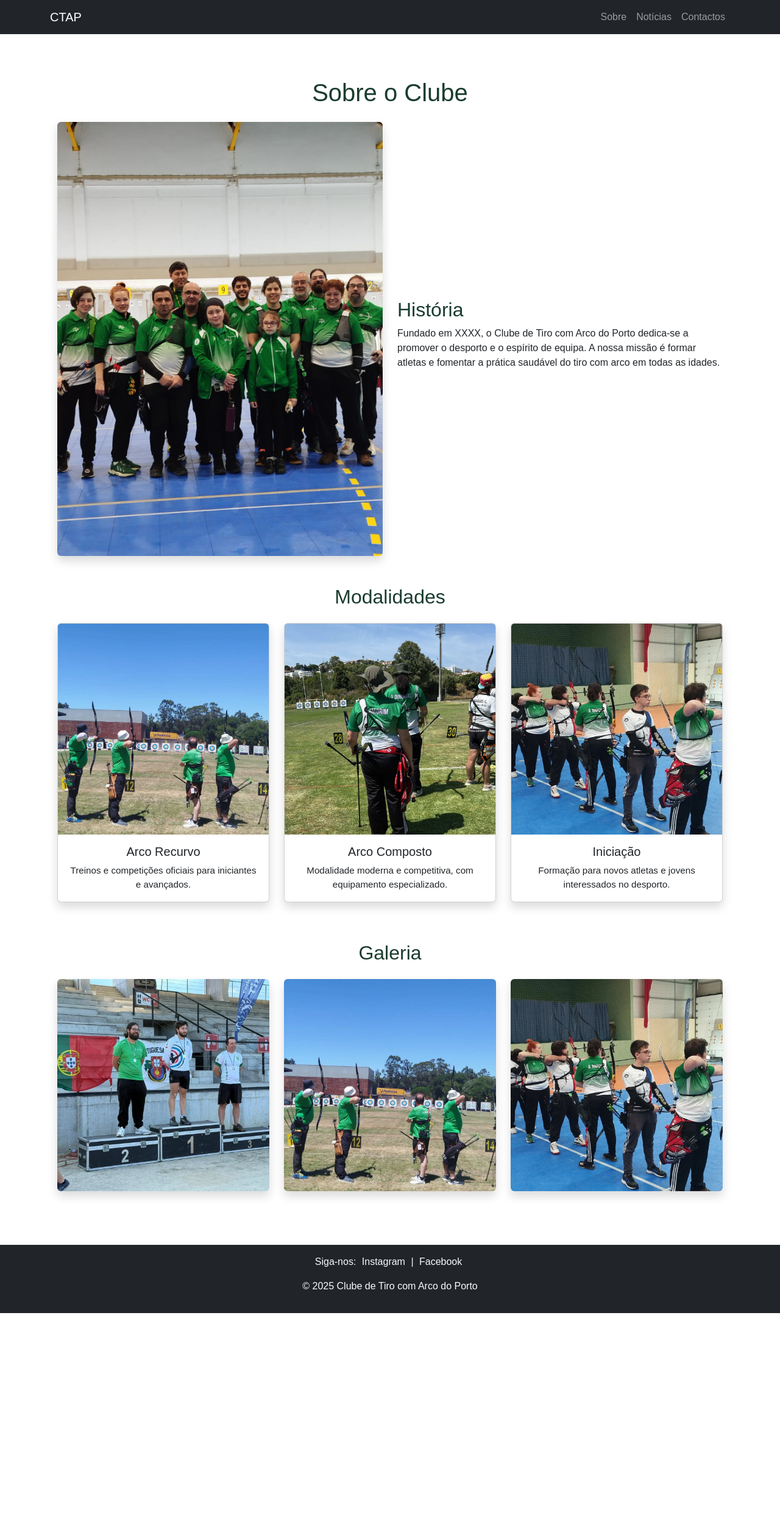
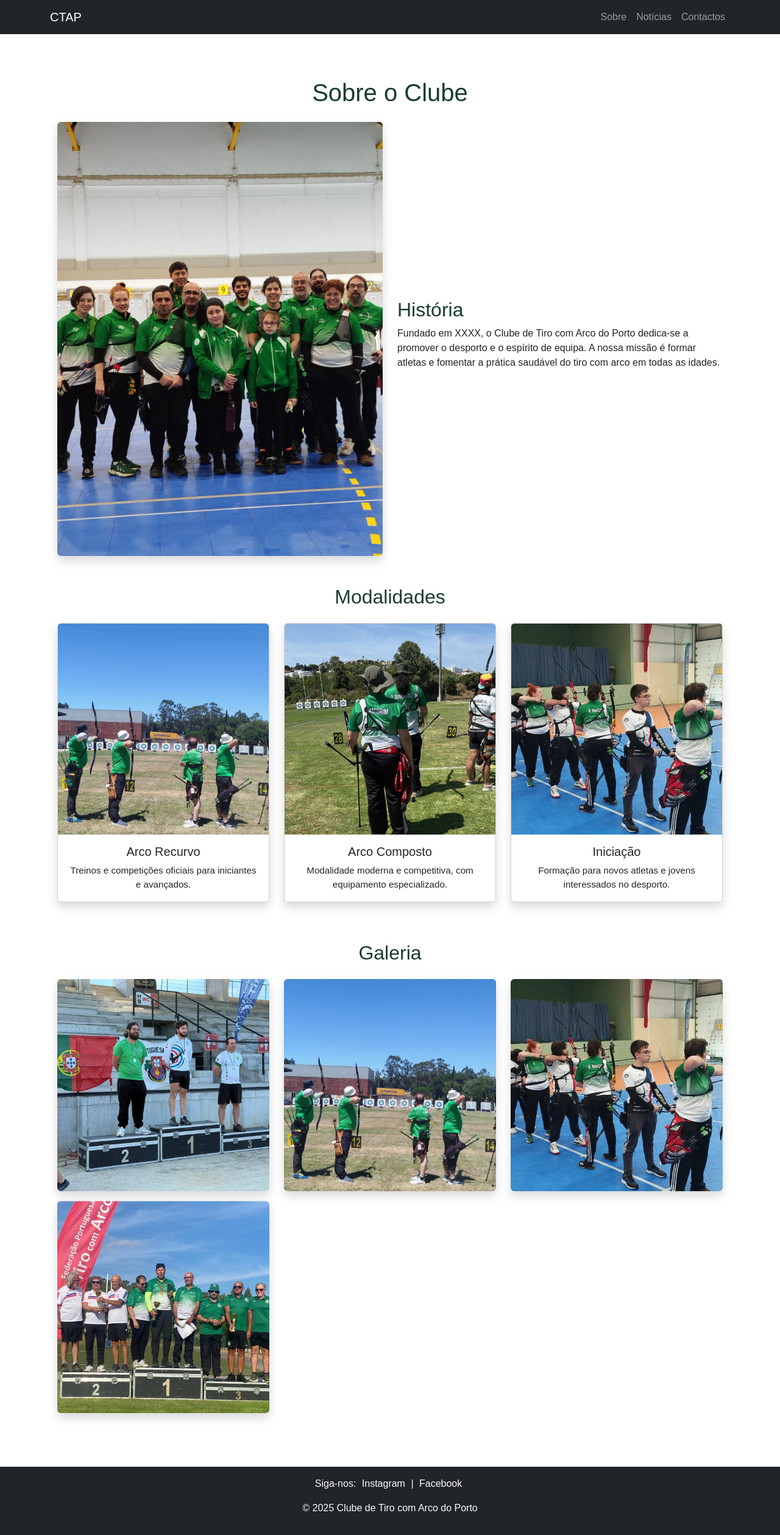
Before and after one commit to CTAP2010/CTAP2010.github.io, a Jekyll site: the page built from about.html, in a window 1280 px wide. Shown: the whole page at 61% size. Built offline with Jekyll 4.4.1, drawn with Linux system fonts in a browser that asks for light colours; before the commit the page ends 2154 px from its top, so only the background shows below that.

Commit message:
galeria dinamica

```diff
--- a/about.html
+++ b/about.html
@@ -52,17 +52,15 @@ title: Sobre
     </div>
   </div>
 
-  <!-- Galeria -->
-  <div class="row mb-5">
-    <h2 class="mb-4 text-center">Galeria</h2>
-    <div class="col-md-4 mb-3">
-      <img src="/assets/img/galeria1.jpg" class="img-fluid rounded shadow" alt="Foto 1">
-    </div>
-    <div class="col-md-4 mb-3">
-      <img src="/assets/img/galeria2.jpg" class="img-fluid rounded shadow" alt="Foto 2">
-    </div>
-    <div class="col-md-4 mb-3">
-      <img src="/assets/img/galeria3.jpg" class="img-fluid rounded shadow" alt="Foto 3">
-    </div>
-  </div>
+  <!-- Galeria Dinâmica -->
+	<div class="row mb-5">
+	  <h2 class="mb-4 text-center">Galeria</h2>
+	  {% assign fotos = site.static_files | where_exp:"file","file.path contains '/assets/img/galeria/'" %}
+	  {% for foto in fotos %}
+		<div class="col-md-4 mb-3">
+		  <img src="{{ foto.path }}" class="img-fluid rounded shadow" alt="Galeria {{ forloop.index }}">
+		</div>
+	  {% endfor %}
+	</div>
+
 </section>
--- a/style.css
+++ b/style.css
@@ -54,3 +54,19 @@ footer a {
 img {
   object-fit: cover;
 }
+
+//contactos
+.contact-buttons a {
+  display: block;
+  margin: 10px auto;
+  width: 70%;
+  background-color: #1A3C2E;
+  color: #FFFFFF;
+  font-weight: 600;
+  border-radius: 5px;
+}
+
+.contact-buttons a:hover {
+  background-color: #D4AF37;
+  color: #FFFFFF;
+}
```
Also changed, not shown: assets/img/galeria/galeria1.jpg (renamed from assets/img/galeria1.jpg), assets/img/galeria/galeria2.jpg (renamed from assets/img/galeria2.jpg), assets/img/galeria/galeria3.jpg (renamed from assets/img/galeria3.jpg), assets/img/galeria/galeria4.jpg (renamed from assets/img/galeria4.jpg).
